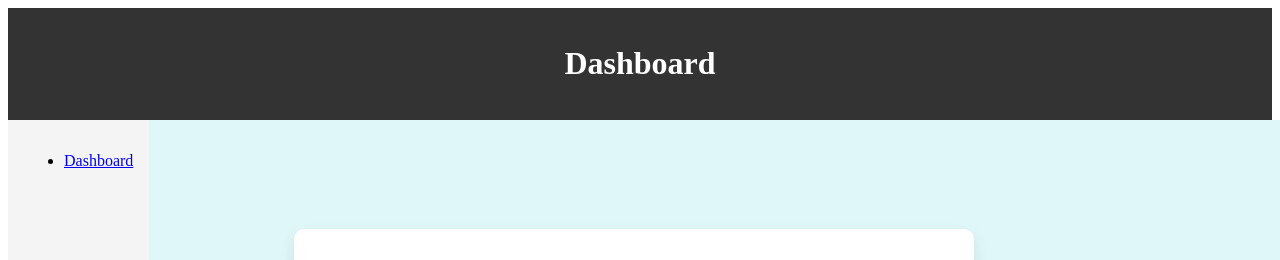
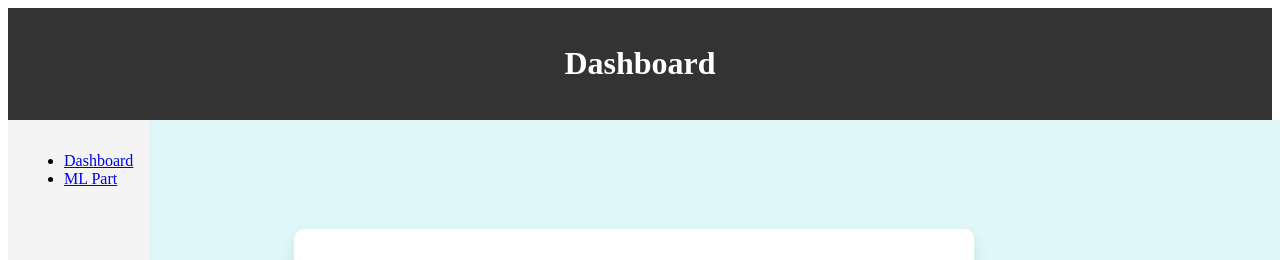
Before and after one commit to cfgbengaluru24/Team-68, a React (Vite) app in the folder frontend/: page /admin in a window 1280 px wide. Shown: the top 260 px of the page. Built offline with nearby package versions, Linux system fonts and the light colour scheme.

Commit message:
updated code

```diff
--- a/frontend/src/components/Sidebar.jsx
+++ b/frontend/src/components/Sidebar.jsx
@@ -7,6 +7,7 @@ const Sidebar = () => {
       <nav>
         <ul>
           <li><Link to="/">Dashboard</Link></li>
+          <li><Link to="http://localhost:8501/">ML Part</Link></li>
         </ul>
       </nav>
     </aside>
--- a/frontend/src/pages/Admin.jsx
+++ b/frontend/src/pages/Admin.jsx
@@ -1,8 +1,10 @@
 import React, { useState } from 'react';
 import './Admin.css'; // Import custom CSS for styling
+import { useNavigate } from 'react-router-dom';
 // import AdminHeader from '../components/AdminDash';
 
 const Admin = () => {
+  const navigate = useNavigate();
   const [formData, setFormData] = useState({
     tags: '',
     description: '',
@@ -34,6 +36,7 @@ const Admin = () => {
     });
     const result = await response.json();
     console.log(result);
+    navigate('/');
   };
 
   return (
```
